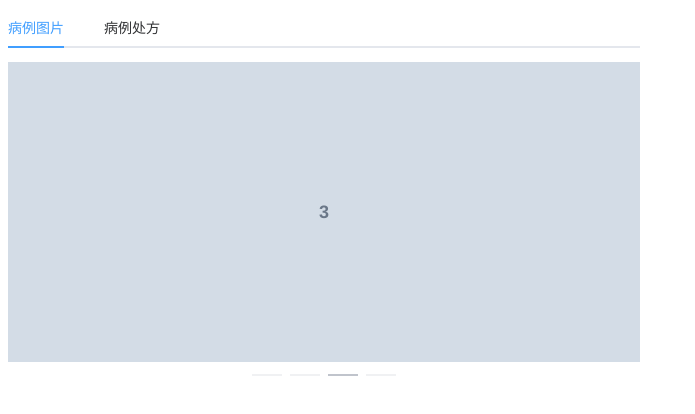
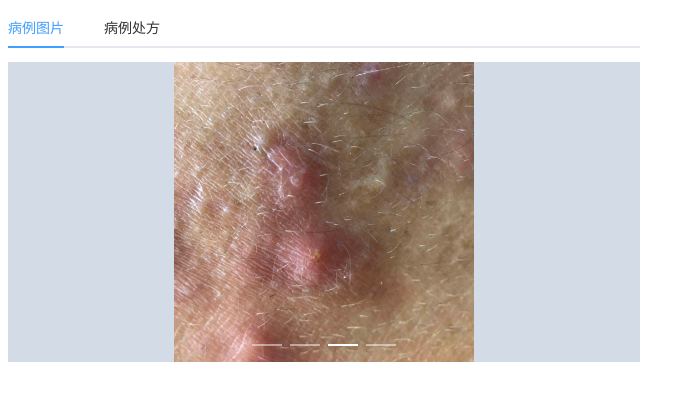
Before and after one commit to Leoghcode/diagnosis-assistant, a Vue app: page /#/picture in a window 1280 px wide. Shown: the top 414 px of the page, without its empty margins (0-695 px from the left). Built offline with nearby package versions, Linux system fonts and the light colour scheme.

Commit message:
完善了picture界面，使用了imageviewer封装。

```diff
--- a/src/components/diagnosisPicture.vue
+++ b/src/components/diagnosisPicture.vue
@@ -3,11 +3,7 @@
     <el-tabs v-model="activeName" @tab-click="handleClick">
       <el-tab-pane label="病例图片" name="first">
         <div>
-          <el-carousel indicator-position="outside">
-            <el-carousel-item v-for="item in 4" :key="item">
-              <h3>{{ item }}</h3>
-            </el-carousel-item>
-          </el-carousel>
+          <image-viewer :img-list="images"></image-viewer>
         </div>
       </el-tab-pane>
       <el-tab-pane label="病例处方" name="second">
@@ -44,11 +40,26 @@
 </template>
 
 <script>
+  import ImageViewer from "./common/ImageViewer";
+  import skin_1 from '../assets/skin/skin_1.jpg'
+  import skin_2 from '../assets/skin/skin_2.jpg'
+  import skin_3 from '../assets/skin/skin_3.jpg'
+  import skin_4 from '../assets/skin/skin_4.jpg'
+  const images = [
+    {image: skin_1, name: 'skin_1.jpg', result: '皮肤病A', level: '轻微', advice: '自行买皮肤药'},
+    {image: skin_2, name: 'skin_2.jpg', result: '皮肤病B', level: '中度', advice: '就医，买药'},
+    {image: skin_3, name: 'skin_3.jpg', result: '皮肤病C', level: '严重', advice: '立即就医'},
+    {image: skin_4, name: 'skin_4.jpg', result: '皮肤病D', level: '紧急', advice: '立即就医'}
+  ];
   export default {
     data() {
       return {
-        activeName: 'first'
+        activeName: 'first',
+        images: images
       };
+    },
+    components: {
+        ImageViewer: ImageViewer
     },
     methods: {
       handleClick(tab, event) {
```
